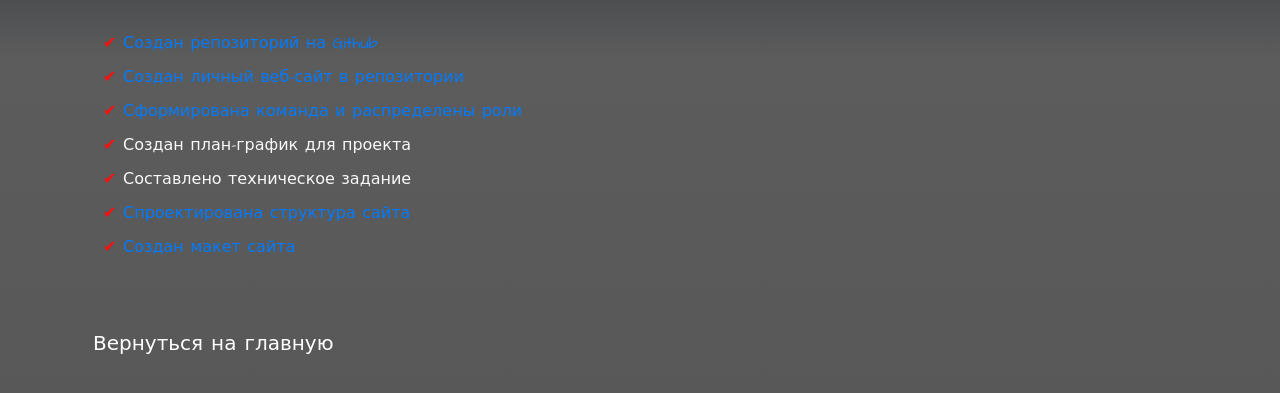
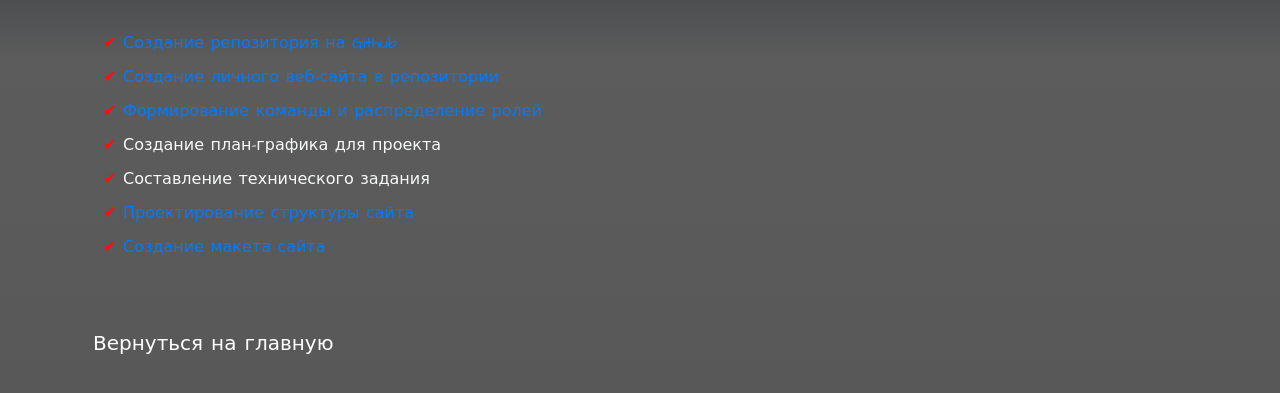
Before and after one commit to IvanGPN/Website, a plain HTML site: page labs/lab1.html in a window 1280 px wide. Shown: the part 109-502 px from the top of the page. Drawn offline with nearby package versions, Linux system fonts and the light colour scheme; a script that the page names is missing.

```diff
--- a/labs/lab1.html
+++ b/labs/lab1.html
@@ -36,18 +36,18 @@
 
           <ol>
             <li>
-              <a href="https://github.com/IvanGPN/Website">Создан репозиторий на Github</a>
+              <a href="https://github.com/IvanGPN/Website">Создание репозитория на Github</a>
             </li>
             <li>
-              <a href="https://ivangpn.github.io/Website/">Создан личный веб-сайт в репозитории</a>
+              <a href="https://ivangpn.github.io/Website/">Создание личного веб-сайта в репозитории</a>
             </li>
-            <li><a href="../index.html#section-our-team">Сформирована команда и распределены роли</a></li>
-            <li>Создан план-график для проекта</li>
-            <li>Составлено техническое задание</li>
+            <li><a href="../index.html#section-our-team">Формирование команды и распределение ролей</a></li>
+            <li>Создание план-графика для проекта</li>
+            <li>Составление технического задания</li>
             <li>
-              <a href="https://github.com/MaiorovP/it/blob/master/images/maket.png">Спроектирована структура сайта</a>
+              <a href="https://github.com/MaiorovP/it/blob/master/images/maket.png">Проектирование структуры сайта</a>
             </li>
-            <li><a href="https://github.com/MaiorovP/it/blob/master/images/maket.png">Создан макет сайта</a></li>
+            <li><a href="https://github.com/MaiorovP/it/blob/master/images/maket.png">Создание макета сайта</a></li>
 
           </ol>
         </div>
```
Also changed, not shown: index.html (+1 -1 lines), labs/lab2.html (+10 -1 lines), labs/lab3.html (+4 -1 lines).
